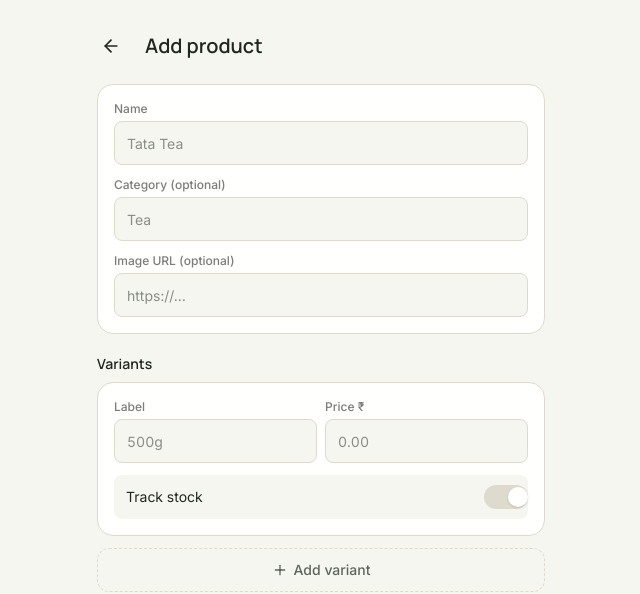
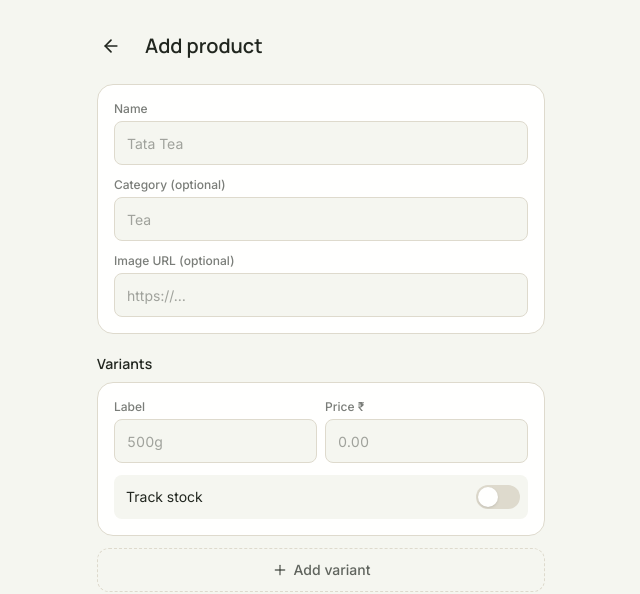
Before and after one commit to pranavjayakumar/inventory-billing-system, a React (Vite) app: page /products/new in a window 1280 px wide. Shown: the top 594 px of the page, without its empty margins (319-959 px from the left). Built offline with nearby package versions, Linux system fonts and the light colour scheme; no server answers; the database is empty.

Commit message:
fix: Fixed toggle issue on products and plus sign flashing when switching pages

```diff
--- a/src/App.tsx
+++ b/src/App.tsx
@@ -1,6 +1,7 @@
 import { QueryClient, QueryClientProvider } from '@tanstack/react-query'
 import { AnimatePresence } from 'framer-motion'
 import { BrowserRouter, Route, Routes, useLocation } from 'react-router-dom'
+import AddProductFab from './components/AddProductFab'
 import BottomNav from './components/BottomNav'
 import PageTransition from './components/PageTransition'
 import History from './screens/History'
@@ -85,6 +86,7 @@
       <BrowserRouter>
         <div className="relative mx-auto min-h-screen max-w-[480px] bg-paper pb-20">
           <AnimatedRoutes />
+          <AddProductFab />
           <BottomNav />
         </div>
       </BrowserRouter>
--- a/src/components/Switch.tsx
+++ b/src/components/Switch.tsx
@@ -1,34 +1,32 @@
-import { motion } from 'framer-motion'
+import { motion } from 'framer-motion';
 
 export default function Switch({
   checked,
   onChange,
   label,
 }: {
-  checked: boolean
-  onChange: (checked: boolean) => void
-  label?: string
+  checked: boolean;
+  onChange: (checked: boolean) => void;
+  label?: string;
 }) {
   return (
     <button
-      type="button"
-      role="switch"
+      type='button'
+      role='switch'
       aria-checked={checked}
       aria-label={label}
       onClick={() => onChange(!checked)}
-      className="flex h-11 w-11 shrink-0 items-center justify-center"
-    >
+      className='flex h-11 w-11 shrink-0 items-center mx-2 justify-center'>
       <span
-        className={`relative h-6 w-11 rounded-full transition-colors ${
+        className={`relative block h-6 w-11 overflow-hidden rounded-full transition-colors ${
           checked ? 'bg-cardamom' : 'bg-border'
-        }`}
-      >
+        }`}>
         <motion.span
-          animate={{ x: checked ? 20 : 2 }}
-          transition={{ type: 'spring', stiffness: 500, damping: 32 }}
-          className="absolute top-0.5 h-5 w-5 rounded-full bg-surface shadow"
+          animate={{ x: checked ? 22 : 2 }}
+          transition={{ type: 'spring', stiffness: 500, damping: 40 }}
+          className='absolute top-0.5 left-0 h-5 w-5 rounded-full bg-surface shadow'
         />
       </span>
     </button>
-  )
+  );
 }
--- /dev/null
+++ b/src/components/ui/Button.tsx
@@ -0,0 +1,49 @@
+import type { ButtonHTMLAttributes } from 'react'
+
+type ButtonVariant = 'primary' | 'secondary' | 'danger' | 'outline'
+type ButtonSize = 'sm' | 'md' | 'lg'
+
+const variantClasses: Record<ButtonVariant, string> = {
+  primary: 'rounded-xl bg-turmeric font-semibold text-surface',
+  secondary: 'rounded-lg bg-paper font-medium text-ink',
+  danger: 'rounded-lg bg-chili/10 font-medium text-chili',
+  outline: 'rounded-xl border border-dashed border-border font-medium text-ink/70',
+}
+
+const sizeClasses: Record<ButtonSize, string> = {
+  sm: 'h-9 text-sm',
+  md: 'h-11 text-sm',
+  lg: 'h-12 text-sm',
+}
+
+interface ButtonProps extends ButtonHTMLAttributes<HTMLButtonElement> {
+  variant?: ButtonVariant
+  size?: ButtonSize
+  iconOnly?: boolean
+  fullWidth?: boolean
+  /** Share space evenly with siblings in a flex row (e.g. Edit / Deactivate side by side). */
+  flex1?: boolean
+}
+
+export default function Button({
+  variant = 'primary',
+  size = 'md',
+  iconOnly = false,
+  fullWidth = false,
+  flex1 = false,
+  type = 'button',
+  className = '',
+  ...rest
+}: ButtonProps) {
+  return (
+    <button
+      type={type}
+      className={`flex items-center justify-center gap-1.5 disabled:opacity-50 ${
+        variantClasses[variant]
+      } ${sizeClasses[size]} ${iconOnly ? 'aspect-square' : 'px-4'} ${
+        fullWidth ? 'w-full' : flex1 ? 'flex-1' : 'shrink-0'
+      } ${className}`}
+      {...rest}
+    />
+  )
+}
--- /dev/null
+++ b/src/components/ui/Card.tsx
@@ -0,0 +1,5 @@
+import type { HTMLAttributes } from 'react'
+
+export default function Card({ className = '', ...rest }: HTMLAttributes<HTMLDivElement>) {
+  return <div className={`rounded-2xl border border-border bg-surface ${className}`} {...rest} />
+}
--- /dev/null
+++ b/src/components/ui/TextField.tsx
@@ -0,0 +1,23 @@
+import type { InputHTMLAttributes } from 'react'
+
+interface TextFieldProps extends InputHTMLAttributes<HTMLInputElement> {
+  label: string
+  containerClassName?: string
+}
+
+export default function TextField({
+  label,
+  containerClassName = '',
+  className = '',
+  ...rest
+}: TextFieldProps) {
+  return (
+    <label className={`flex flex-col gap-1 ${containerClassName}`}>
+      <span className="text-xs font-medium text-ink/60">{label}</span>
+      <input
+        className={`h-11 w-full rounded-lg border border-border bg-paper px-3 text-sm outline-none placeholder:text-ink/40 focus:border-turmeric ${className}`}
+        {...rest}
+      />
+    </label>
+  )
+}
--- a/src/index.css
+++ b/src/index.css
@@ -17,6 +17,12 @@
 @layer base {
   html {
     -webkit-tap-highlight-color: transparent;
+    scrollbar-width: none;
+    -ms-overflow-style: none;
+  }
+
+  html::-webkit-scrollbar {
+    display: none;
   }
 
   body {
--- /dev/null
+++ b/src/lib/ui.ts
@@ -0,0 +1,2 @@
+export const FAB_CLASSNAME =
+  'flex h-14 w-14 shrink-0 items-center justify-center rounded-full bg-turmeric text-surface shadow-lg shadow-turmeric/30 transition-transform active:scale-95'
--- a/src/screens/ProductForm.tsx
+++ b/src/screens/ProductForm.tsx
@@ -2,6 +2,9 @@
 import { useEffect, useState } from 'react'
 import { useNavigate, useParams } from 'react-router-dom'
 import Switch from '../components/Switch'
+import Button from '../components/ui/Button'
+import Card from '../components/ui/Card'
+import TextField from '../components/ui/TextField'
 import { useProduct, useSaveProduct, type VariantInput } from '../lib/queries/products'
 
 interface VariantRow {
@@ -136,7 +139,7 @@
           type="button"
           onClick={() => navigate('/products')}
           aria-label="Back"
-          className="flex h-11 w-11 items-center justify-center rounded-full -ml-2"
+          className="-ml-2 flex h-11 w-11 items-center justify-center rounded-full"
         >
           <ArrowLeft className="h-5 w-5" />
         </button>
@@ -146,52 +149,43 @@
       </div>
 
       <form onSubmit={handleSubmit} className="mt-4 flex flex-col gap-5">
-        <div className="flex flex-col gap-3 rounded-2xl border border-border bg-surface p-4">
-          <Field label="Name">
-            <input
+        <Card className="flex flex-col gap-3 p-4">
+          <TextField
+            label="Name"
             value={name}
             onChange={(e) => setName(e.target.value)}
             placeholder="Tata Tea"
-              className="h-11 w-full rounded-lg border border-border bg-paper px-3 text-sm outline-none focus:border-turmeric"
           />
-          </Field>
-          <Field label="Category (optional)">
-            <input
+          <TextField
+            label="Category (optional)"
             value={category}
             onChange={(e) => setCategory(e.target.value)}
             placeholder="Tea"
-              className="h-11 w-full rounded-lg border border-border bg-paper px-3 text-sm outline-none focus:border-turmeric"
           />
-          </Field>
-          <Field label="Image URL (optional)">
-            <input
+          <TextField
+            label="Image URL (optional)"
             value={imageUrl}
             onChange={(e) => setImageUrl(e.target.value)}
             placeholder="https://…"
-              className="h-11 w-full rounded-lg border border-border bg-paper px-3 text-sm outline-none focus:border-turmeric"
           />
-          </Field>
-        </div>
+        </Card>
 
         <div>
           <h2 className="mb-2 font-heading text-sm font-semibold">Variants</h2>
           <div className="flex flex-col gap-3">
             {variants.map((v) => (
-              <div
-                key={v.key}
-                className="flex flex-col gap-3 rounded-2xl border border-border bg-surface p-4"
-              >
+              <Card key={v.key} className="flex flex-col gap-3 p-4">
                 <div className="flex items-end gap-2">
-                  <Field label="Label" className="flex-1">
-                    <input
+                  <TextField
+                    label="Label"
+                    containerClassName="flex-1"
                     value={v.label}
                     onChange={(e) => updateVariant(v.key, { label: e.target.value })}
                     placeholder="500g"
-                      className="h-11 w-full rounded-lg border border-border bg-paper px-3 text-sm outline-none focus:border-turmeric"
                   />
-                  </Field>
-                  <Field label="Price ₹" className="flex-1">
-                    <input
+                  <TextField
+                    label="Price ₹"
+                    containerClassName="flex-1"
                     value={v.unit_price}
                     onChange={(e) => updateVariant(v.key, { unit_price: e.target.value })}
                     type="number"
@@ -199,18 +193,17 @@
                     step="0.01"
                     min="0"
                     placeholder="0.00"
-                      className="h-11 w-full rounded-lg border border-border bg-paper px-3 text-sm tabular-nums outline-none focus:border-turmeric"
                   />
-                  </Field>
                   {variants.length > 1 && (
-                    <button
-                      type="button"
+                    <Button
+                      variant="danger"
+                      size="md"
+                      iconOnly
                       onClick={() => removeVariant(v.key)}
                       aria-label="Remove variant"
-                      className="flex h-11 w-11 shrink-0 items-center justify-center rounded-lg bg-chili/10 text-chili"
                     >
                       <Trash2 className="h-4 w-4" />
-                    </button>
+                    </Button>
                   )}
                 </div>
 
@@ -225,21 +218,19 @@
 
                 {v.track_stock && (
                   <div className="flex gap-2">
-                    <Field label="Current stock" className="flex-1">
-                      <input
+                    <TextField
+                      label="Current stock"
+                      containerClassName="flex-1"
                       value={v.current_stock}
-                        onChange={(e) =>
-                          updateVariant(v.key, { current_stock: e.target.value })
-                        }
+                      onChange={(e) => updateVariant(v.key, { current_stock: e.target.value })}
                       type="number"
                       inputMode="decimal"
                       step="0.001"
                       min="0"
-                        className="h-11 w-full rounded-lg border border-border bg-paper px-3 text-sm tabular-nums outline-none focus:border-turmeric"
                     />
-                    </Field>
-                    <Field label="Low stock alert" className="flex-1">
-                      <input
+                    <TextField
+                      label="Low stock alert"
+                      containerClassName="flex-1"
                       value={v.low_stock_alert}
                       onChange={(e) =>
                         updateVariant(v.key, { low_stock_alert: e.target.value })
@@ -249,52 +240,25 @@
                       step="0.001"
                       min="0"
                       placeholder="Optional"
-                        className="h-11 w-full rounded-lg border border-border bg-paper px-3 text-sm tabular-nums outline-none placeholder:text-ink/40 focus:border-turmeric"
                     />
-                    </Field>
                   </div>
                 )}
-              </div>
+              </Card>
             ))}
           </div>
 
-          <button
-            type="button"
-            onClick={addVariant}
-            className="mt-3 flex h-11 w-full items-center justify-center gap-1.5 rounded-xl border border-dashed border-border text-sm font-medium text-ink/70"
-          >
+          <Button variant="outline" fullWidth className="mt-3" onClick={addVariant}>
             <Plus className="h-4 w-4" />
             Add variant
-          </button>
+          </Button>
         </div>
 
         {error && <p className="text-sm text-chili">{error}</p>}
 
-        <button
-          type="submit"
-          disabled={saveProduct.isPending}
-          className="h-12 w-full rounded-xl bg-turmeric text-sm font-semibold text-surface disabled:opacity-60"
-        >
+        <Button type="submit" variant="primary" size="lg" fullWidth disabled={saveProduct.isPending}>
           {saveProduct.isPending ? 'Saving…' : 'Save product'}
-        </button>
+        </Button>
       </form>
     </div>
   )
 }
-
-function Field({
-  label,
-  children,
-  className = '',
-}: {
-  label: string
-  children: React.ReactNode
-  className?: string
-}) {
-  return (
-    <label className={`flex flex-col gap-1 ${className}`}>
-      <span className="text-xs font-medium text-ink/60">{label}</span>
-      {children}
-    </label>
-  )
-}
```
Also changed, not shown: src/components/AddProductFab.tsx (added, +26 -0 lines), src/components/BottomNav.tsx (+7 -8 lines), src/components/ProductCard.tsx (+20 -19 lines), src/screens/Products.tsx (+4 -19 lines). Lines whose indentation alone changed are shown as unchanged.
